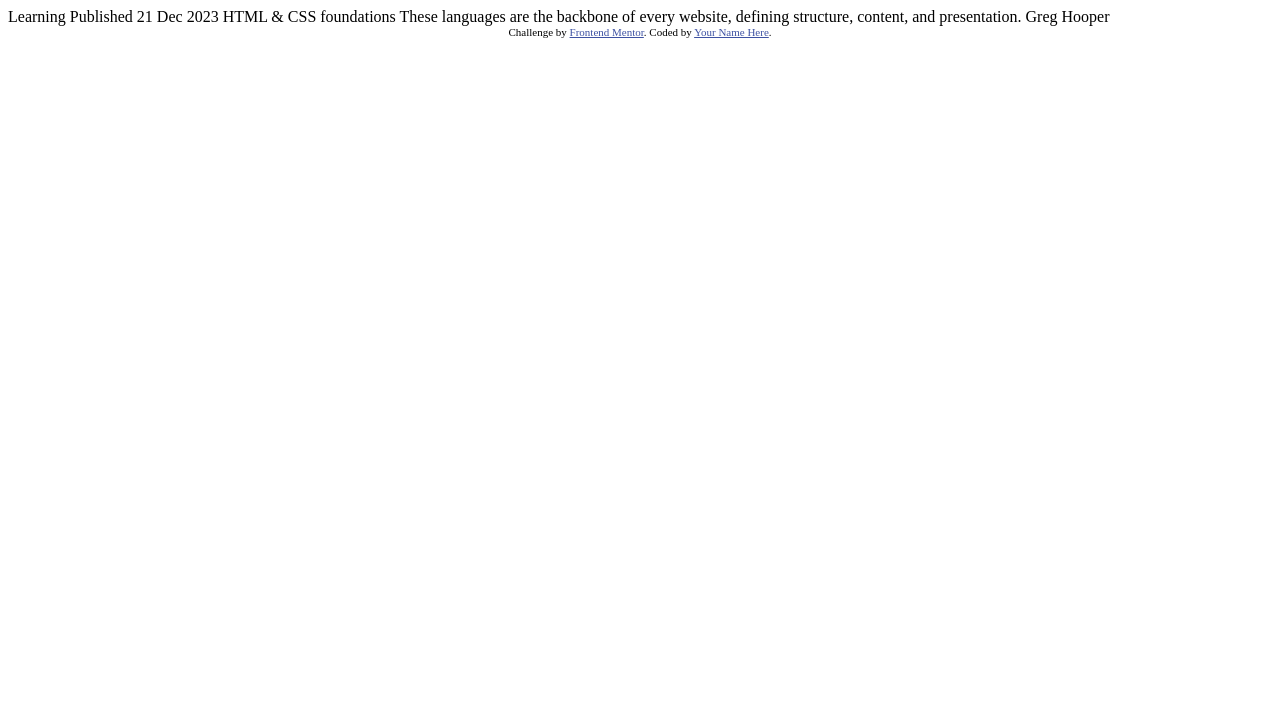
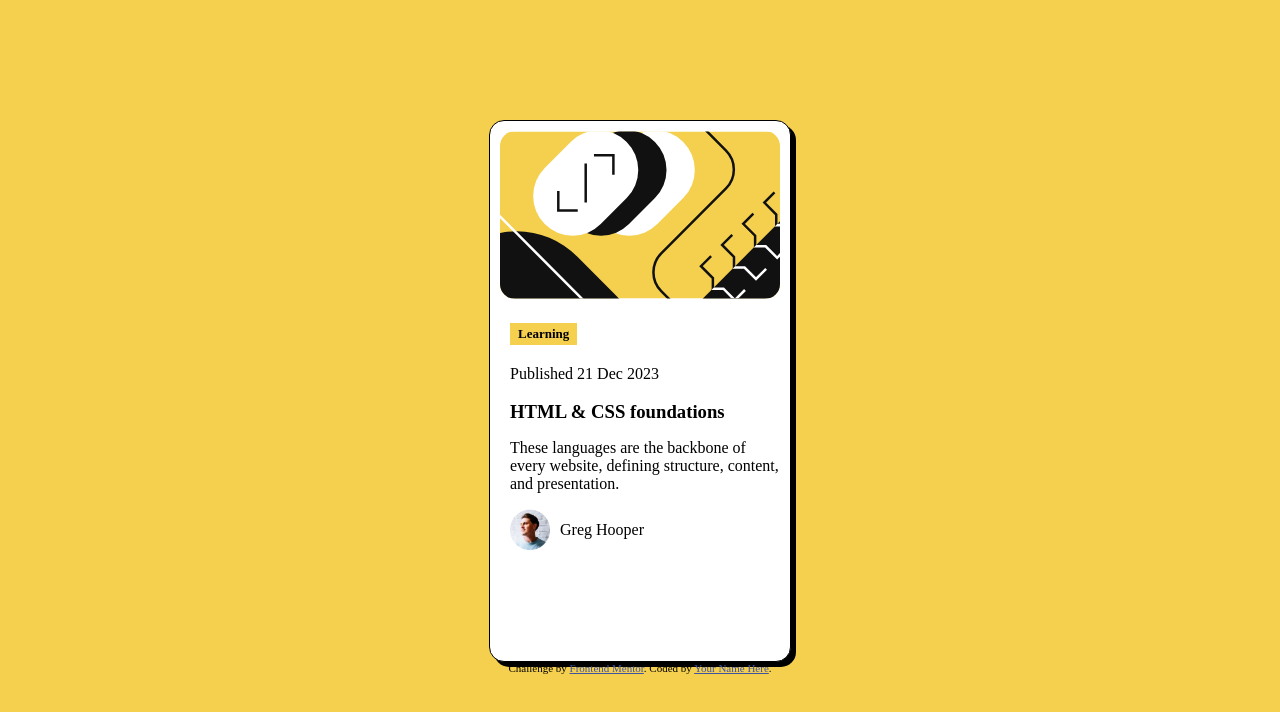
Before and after one commit to Eyu-mersha/blog-preview-card, a plain HTML site: page index.html in a window 1280 px wide. Drawn offline with Linux system fonts and the light colour scheme.

Commit message:
index html and style css added

```diff
--- a/index.html
+++ b/index.html
@@ -13,19 +13,25 @@
     .attribution { font-size: 11px; text-align: center; }
     .attribution a { color: hsl(228, 45%, 44%); }
   </style>
+  <link rel="stylesheet" href="style.css">
 </head>
 <body>
+  <div class="container">
+    <div class="upper-part">
+      <img src="assets/images/illustration-article.svg" alt="" srcset="">
+    </div>
+    <div class="lower-part">
+      <h6>Learning</h6>
+      <p>Published 21 Dec 2023</p>
+      <h3>  HTML & CSS foundations  </h3>
+      <p>These languages are the backbone of every website, defining structure, content, and presentation.</p>
+      <div class="avatar">
+        <img src="assets/images/image-avatar.webp" alt="" width="40px">
+        <span>Greg Hooper</span>
+      </div>
 
-  Learning
-
-  Published 21 Dec 2023
-
-  HTML & CSS foundations
-
-  These languages are the backbone of every website, defining structure, content, and presentation.
-
-  Greg Hooper
-
+    </div>
+  </div>
   <div class="attribution">
     Challenge by <a href="https://www.frontendmentor.io?ref=challenge" target="_blank">Frontend Mentor</a>.
     Coded by <a href="#">Your Name Here</a>.
--- /dev/null
+++ b/style.css
@@ -0,0 +1,48 @@
+html{
+    margin: 0;
+    padding: 0;
+    box-sizing: border-box;
+}
+body{
+    background-color: hsl(47, 88%, 63%);
+    margin-top:15vh;
+}
+.container{
+    width: 280px;
+    background-color: white;
+    margin: auto;
+    height: 65vh;
+    padding: 10px;
+    border-radius: 15px;
+    border: 1px solid black;
+    box-shadow: 5px 5px black;
+}
+.container .upper-part img{
+    width: 100%;
+    border-radius: 15px;
+}
+.container .lower-part{
+    padding-left: 10px;
+}
+.container .lower-part h6{
+    background-color: hsl(47, 88%, 63%);
+    width: fit-content;
+    font-size: small;
+    font-weight: bolder;
+    padding: 3px 8px;
+    margin: 20px 0px;
+}
+.container .lower-part p{
+    font-size: medium;
+}
+.container .lower-part h3{
+    margin-bottom: 10px;
+}
+.avatar{
+  display: flex;
+  align-items: center;
+}
+.avatar img{
+    width: 40px;
+    margin-right: 10px;
+}
```
